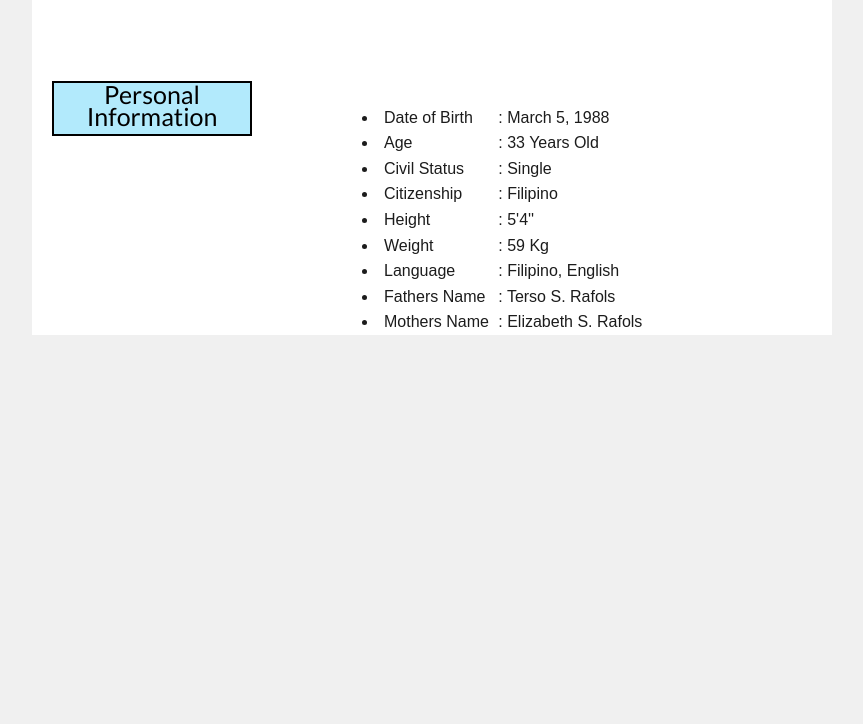
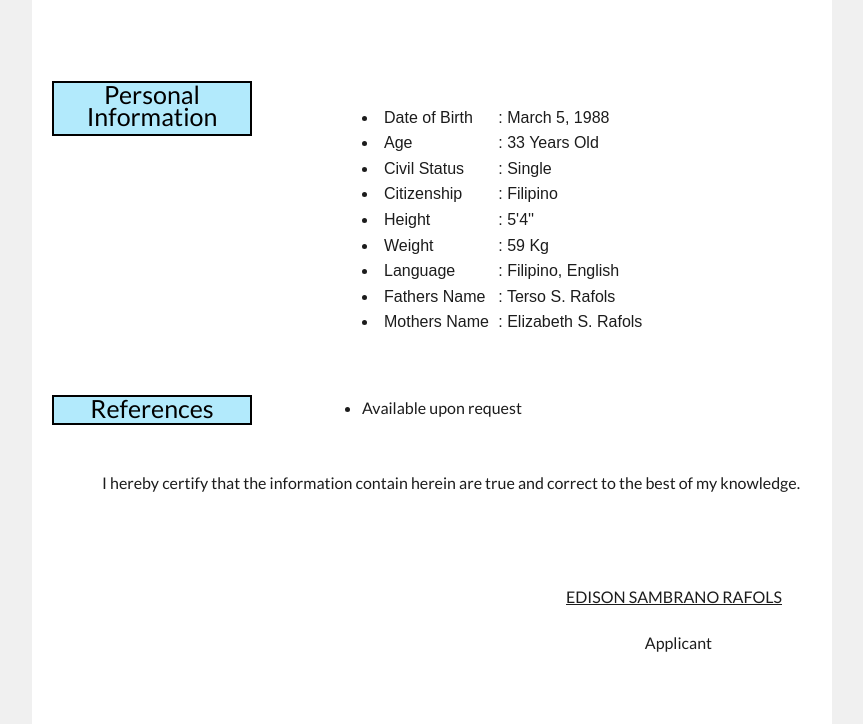
Before and after one commit to edisonrafols/AIS, a plain HTML site: page index.html in a window 1280 px wide. Shown: the part 1865-2589 px from the top of the page, without its empty margins (208-1071 px from the left). Before the commit the page ends 2200 px from the top, so only its background shows below. Drawn offline with nearby package versions, Linux system fonts and the light colour scheme.

Commit message:
last section
references and applicant name, signature

```diff
--- a/index.html
+++ b/index.html
@@ -241,6 +241,32 @@
             </div>
         </div>
         <!--=== Personal Information of CV =================================================================================-->
+
+        <!--=== References of CV ===========================================================================================-->
+        <div id="references" class="wrapper" style="max-width:800px;">
+            <div class="row">
+                <div class="column4">
+                    <p class="title">References</p>
+                </div>
+
+                <div class="column5">
+                    <ul>
+                        <li>Available upon request</li>
+                    </ul>
+                </div>
+            </div>
+        </div>
+        <!--=== References of CV ===========================================================================================-->
+
+        <!--=== Last section of CV =========================================================================================-->
+        <div id="references" class="wrapper" style="max-width:800px;">
+            <p style="margin-left: 70px;">I hereby certify that the information contain herein are true and correct to the best of my knowledge.</p>
+            <br /><br /><br />
+            <p style="text-align: right; margin-right: 50px; text-decoration: underline;">EDISON SAMBRANO RAFOLS</p>
+            <p style="text-align: right; margin-right: 120px;">Applicant</p>
+            <br /><br />
+        </div>
+        <!--=== Last section of CV =========================================================================================-->
     </div>
     <!--=== Page content ==================================================================================================-->
 
```
